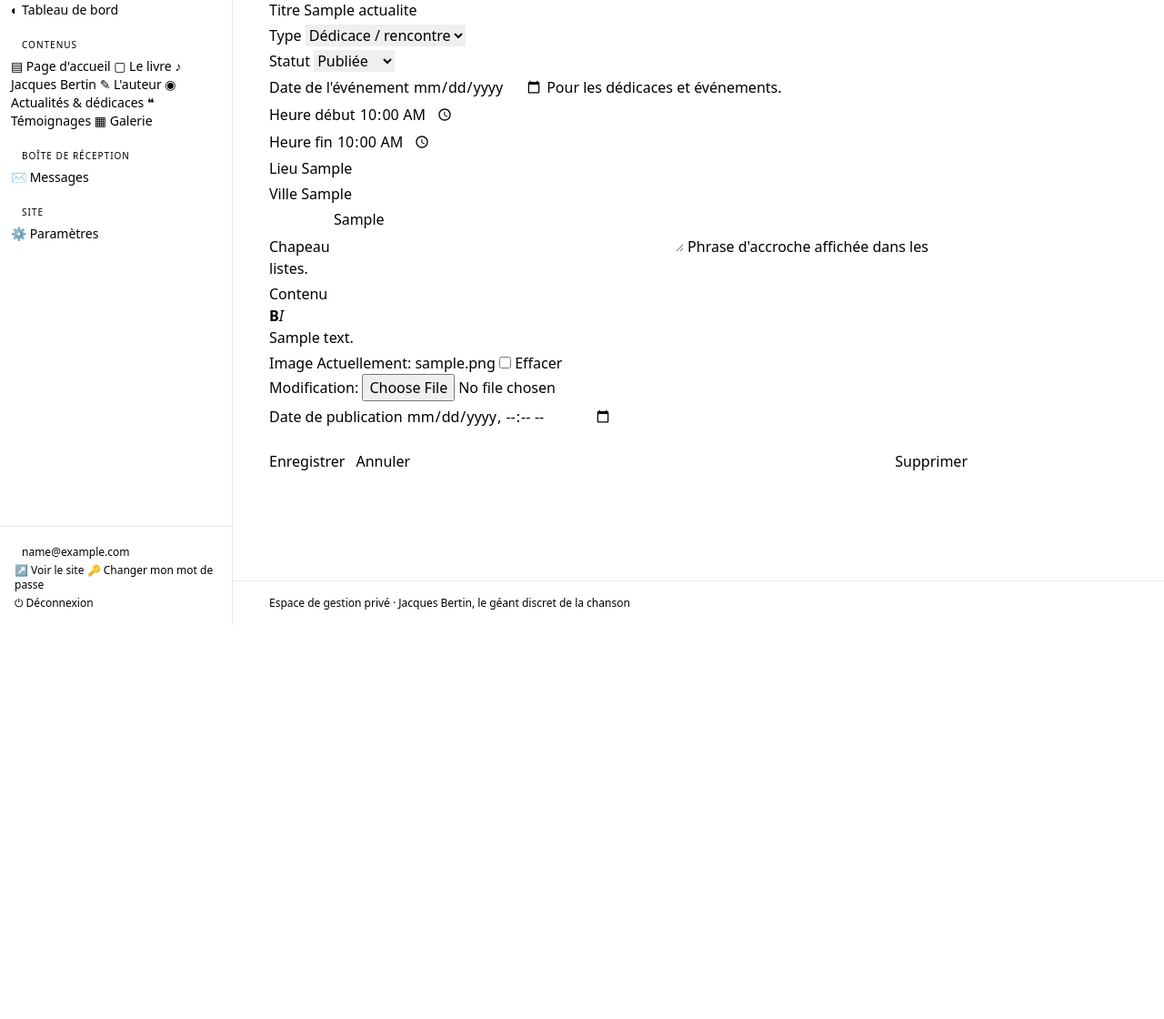
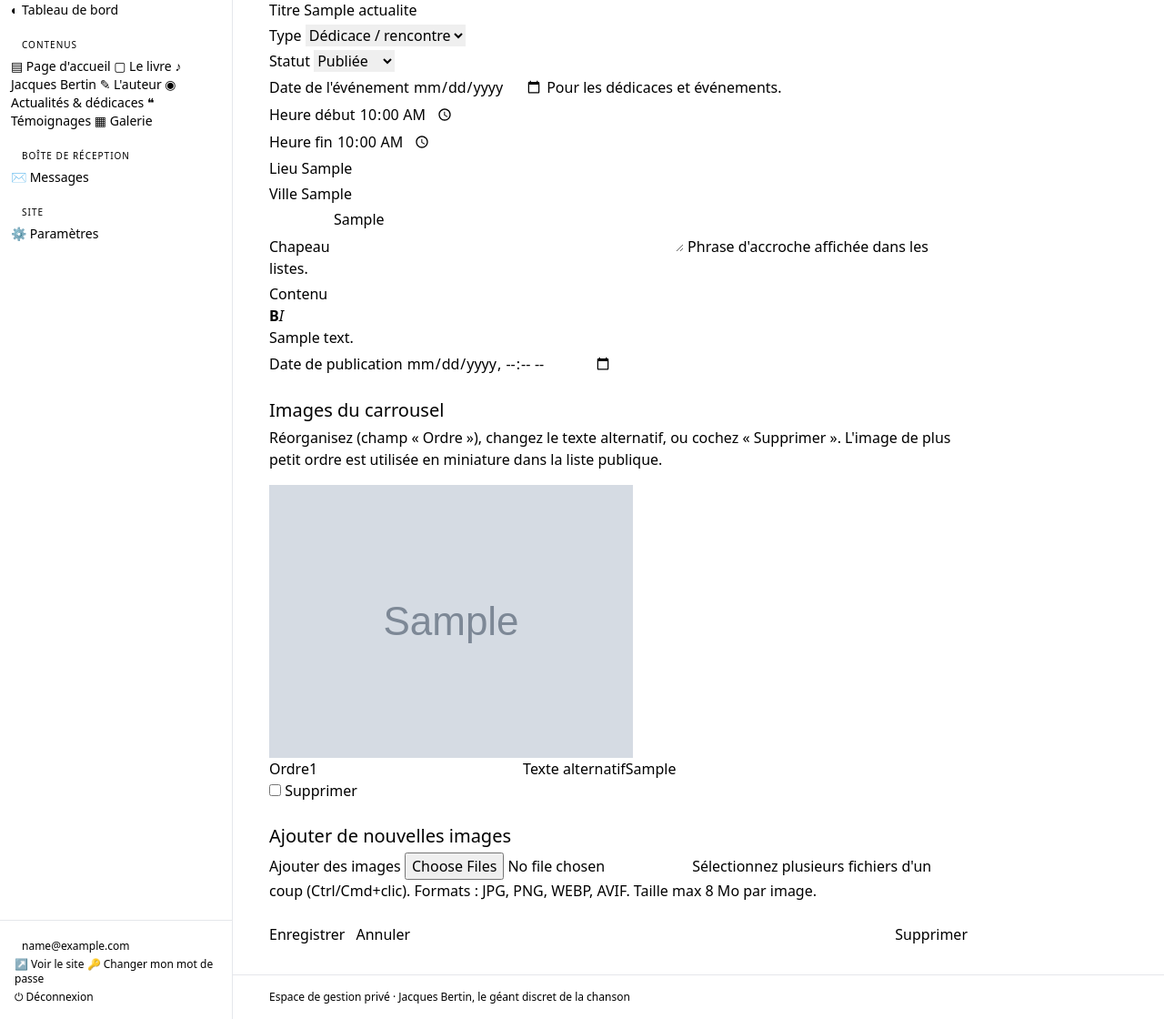
Before and after one commit to NicoWithManyO/BrunoBoulais, a Django app: page /gestion/actualites/1/ in a window 1280 px wide. Shown: the part 113-1233 px from the top of the page at 91% size. Before the commit the page ends 800 px from the top, so only its background shows below. Run offline with Django 5.2, Linux system fonts and the light colour scheme; a user stored in the database is signed in; tables that the repository leaves empty hold one stand-in row (values such as "Sample post"); grey boxes marked "Sample" are stand-in pictures; parts of the project's set-up code (start-up, migrations or seed data) failed here and were passed over; some libraries are stand-ins or nearby versions.

Commit message:
Step 5.3.A pass1 — Actualite image carousel (1-N)
Drops Actualite.image (single ImageField) in favour of a 1-N ActualiteImage
relation, paving the way for the other 3 placements in pass2.

- New abstract apps.core.models.OrderedImage (image / position / alt) +
  delete_image_file pre_delete handler reused by every subclass for file
  cleanup on cascade delete.
- apps.actualites.models.ActualiteImage subclass with FK related_name=images
  and dedicated upload path actualites/images/. pre_delete signal connected.
- Three-step migration: create table, RunPython copy of existing
  Actualite.image -> ActualiteImage(pos=0), drop the old field. Reverse path
  restores the first image into the column so the rollback stays safe.
- Public carousel partial templates/partials/carrousel.html: 1 image renders
  as a plain figure, N images render as a scroll-snap track with a hint
  line. CSS .carrousel/.carrousel__track in styles.css, prefers-reduced-motion
  aware.
- templates/actualites/detail.html includes the carousel, liste.html keeps a
  single thumbnail via a.image_principale (first image, ordered by position).
- Gestion: ActualiteImageInlineFormSet for reorder/edit/delete + a separate
  NouvellesImagesField (MultipleFileField) for batch upload of new photos.
  templates/gestion/actualites/form.html lays out existing rows with .image-row
  styles + a single multi-file <input>. EXIF strip applied on every new
  upload via the formset's _ActualiteImageForm and explicitly in the view
  for the batch field.
- seed_demo generates 2 placeholder JPEGs per dédicace and 1 per presse so
  the public carousel has something to show; respects existing rows.

```diff
--- a/apps/core/models.py
+++ b/apps/core/models.py
@@ -33,3 +33,41 @@ class SeoMixin(models.Model):
 
     class Meta:
         abstract = True
+
+
+class OrderedImage(models.Model):
+    """Abstract base for 1-N "gallery / carousel" image attached to a parent.
+
+    Concrete subclasses must declare:
+      - a `parent` ForeignKey with `related_name='images'`
+      - override `image` with a proper `upload_to=...` callable
+
+    Pair with `delete_image_file` via `pre_delete.connect(..., sender=Cls)` in
+    the subclass module to clean up files on cascade delete (handled per-class
+    because Django bulk deletes bypass Model.delete()).
+    """
+
+    position = models.PositiveSmallIntegerField(
+        "Ordre", default=0,
+        help_text="Plus le nombre est petit, plus l'image apparaît tôt."
+    )
+    alt = models.CharField(
+        "Texte alternatif", max_length=180, blank=True,
+        help_text="Décrit l'image pour les lecteurs d'écran. Laisser vide reprend le titre du parent."
+    )
+    image = models.ImageField(
+        "Image", upload_to="overridden/", validators=IMAGE_VALIDATORS,
+    )
+
+    class Meta:
+        abstract = True
+        ordering = ["position", "pk"]
+
+    def __str__(self):
+        return f"Image #{self.pk} (pos {self.position})"
+
+
+def delete_image_file(sender, instance, **kwargs):
+    """pre_delete handler that removes the underlying file from storage."""
+    if getattr(instance, "image", None):
+        instance.image.delete(save=False)
--- a/apps/core/uploads.py
+++ b/apps/core/uploads.py
@@ -33,6 +33,10 @@ def actualites_upload_to(instance, filename):
     return _slugged("actualites", filename)
 
 
+def actualites_image_upload_to(instance, filename):
+    return _slugged("actualites/images", filename)
+
+
 def portraits_upload_to(instance, filename):
     return _slugged("portraits", filename)
 
--- a/apps/gestion/forms.py
+++ b/apps/gestion/forms.py
@@ -3,8 +3,9 @@ from django import forms
 from django.core.files.uploadedfile import UploadedFile
 from django.forms import inlineformset_factory
 
-from apps.actualites.models import Actualite
+from apps.actualites.models import Actualite, ActualiteImage
 from apps.core.images import strip_exif
+from apps.core.validators import IMAGE_VALIDATORS
 from apps.galerie.models import Media
 from apps.livre.models import LienAchat, Livre
 from apps.pages.models import Accueil
@@ -44,16 +45,14 @@ class _TimeInput(forms.TimeInput):
     input_type = "time"
 
 
-class ActualiteForm(StripExifMixin, forms.ModelForm):
-    exif_fields = ["image"]
-
+class ActualiteForm(forms.ModelForm):
     class Meta:
         model = Actualite
         fields = [
             "titre", "type", "statut",
             "date_evenement", "heure_debut", "heure_fin",
             "lieu", "ville",
-            "chapo", "contenu", "image",
+            "chapo", "contenu",
             "date_publication",
         ]
         widgets = {
@@ -63,6 +62,55 @@ class ActualiteForm(StripExifMixin, forms.ModelForm):
             "date_publication": forms.DateTimeInput(attrs={"type": "datetime-local"}),
             "chapo": forms.Textarea(attrs={"rows": 2}),
         }
+
+
+class _ActualiteImageForm(StripExifMixin, forms.ModelForm):
+    """Inline form for an existing ActualiteImage: thumbnail + alt + position + delete."""
+    exif_fields = ["image"]
+
+    class Meta:
+        model = ActualiteImage
+        fields = ["image", "alt", "position"]
+
+
+ActualiteImageFormSet = inlineformset_factory(
+    Actualite, ActualiteImage,
+    form=_ActualiteImageForm,
+    extra=0,
+    can_delete=True,
+)
+
+
+class _MultiFileInput(forms.ClearableFileInput):
+    """Widget allowing <input type="file" multiple>."""
+    allow_multiple_selected = True
+
+
+class NouvellesImagesField(forms.FileField):
+    """File field accepting multiple uploads at once, validated as images.
+
+    Used as a *separate* control next to ActualiteImageFormSet: the formset
+    manages the existing rows (reorder/delete/alt), this field batches new
+    uploads in one click. Each file is run through the same IMAGE_VALIDATORS
+    as the formset's ImageField and then strip_exif at view-level.
+    """
+    widget = _MultiFileInput
+    default_validators = IMAGE_VALIDATORS
+
+    def to_python(self, data):
+        if not data:
+            return []
+        if not isinstance(data, list):
+            data = [data]
+        return [super().to_python(d) for d in data]
+
+    def validate(self, data):
+        for f in data:
+            super().validate(f)
+
+    def run_validators(self, data):
+        for f in data:
+            super().run_validators(f)
 
 
 class TemoignageForm(forms.ModelForm):
--- a/apps/gestion/views.py
+++ b/apps/gestion/views.py
@@ -27,8 +27,12 @@ def gestion_required(view_func):
 
     return wrapped
 
-from apps.actualites.models import Actualite
+from django.core.exceptions import ValidationError
+from django.db.models import Max
+
+from apps.actualites.models import Actualite, ActualiteImage
 from apps.contact.models import Message
+from apps.core.images import strip_exif
 from apps.galerie.models import Media
 from apps.livre.models import Livre
 from apps.pages.models import Accueil, Page
@@ -39,9 +43,11 @@ from apps.temoignages.models import Temoignage
 from .forms import (
     AccueilForm,
     ActualiteForm,
+    ActualiteImageFormSet,
     LienAchatFormSet,
     LivreForm,
     MediaForm,
+    NouvellesImagesField,
     ParametresForm,
     PersonneForm,
     TemoignageForm,
@@ -92,13 +98,47 @@ def actualites_liste(request):
 @gestion_required
 def actualite_form(request, pk=None):
     instance = get_object_or_404(Actualite, pk=pk) if pk is not None else None
-    form = ActualiteForm(request.POST or None, request.FILES or None, instance=instance)
-    if request.method == "POST" and form.is_valid():
+    form = ActualiteForm(request.POST or None, instance=instance)
+    image_formset = (
+        ActualiteImageFormSet(request.POST or None, request.FILES or None, instance=instance)
+        if instance is not None else None
+    )
+
+    nouvelles_field = NouvellesImagesField(
+        required=False,
+        label="Ajouter des images",
+        help_text="Sélectionnez plusieurs fichiers d'un coup (Ctrl/Cmd+clic). Formats : JPG, PNG, WEBP, AVIF. Taille max 8 Mo par image.",
+    )
+    nouvelles_files = []
+    nouvelles_errors = []
+    if request.method == "POST":
+        raw = request.FILES.getlist("nouvelles_images")
+        try:
+            nouvelles_files = nouvelles_field.clean(raw)
+        except ValidationError as e:
+            nouvelles_errors = list(e)
+
+    formset_ok = image_formset is None or image_formset.is_valid()
+    if request.method == "POST" and form.is_valid() and formset_ok and not nouvelles_errors:
         obj = form.save()
+        if image_formset is not None:
+            image_formset.save()
+        if nouvelles_files:
+            max_pos = obj.images.aggregate(Max("position"))["position__max"] or 0
+            for i, f in enumerate(nouvelles_files, start=1):
+                ActualiteImage.objects.create(
+                    actualite=obj,
+                    image=strip_exif(f),
+                    position=max_pos + i,
+                    alt="",
+                )
         messages.success(request, f"Actualité « {obj.titre} » enregistrée.")
         return redirect("gestion:actualites_liste")
     return render(request, "gestion/actualites/form.html", {
         "form": form,
+        "image_formset": image_formset,
+        "nouvelles_field": nouvelles_field,
+        "nouvelles_errors": nouvelles_errors,
         "instance": instance,
     })
 
@@ -108,8 +148,7 @@ def actualite_supprimer(request, pk):
     obj = get_object_or_404(Actualite, pk=pk)
     if request.method == "POST":
         titre = obj.titre
-        if obj.image:
-            obj.image.delete(save=False)
+        # CASCADE delete on ActualiteImage triggers pre_delete -> file cleanup.
         obj.delete()
         messages.success(request, f"Actualité « {titre} » supprimée.")
         return redirect("gestion:actualites_liste")
--- a/templates/gestion/actualites/form.html
+++ b/templates/gestion/actualites/form.html
@@ -11,9 +11,67 @@
 {% block content %}
 <form method="post" enctype="multipart/form-data" class="gform max-w-3xl">
     {% csrf_token %}
+
     <div class="panel">
         {% include "gestion/_form.html" %}
     </div>
+
+    {% if image_formset %}
+    <div class="panel mt-6">
+        <h3 class="font-display text-xl text-brown mb-1">Images du carrousel</h3>
+        <p class="helptext mb-4">Réorganisez (champ « Ordre »), changez le texte alternatif, ou cochez « Supprimer ». L'image de plus petit ordre est utilisée en miniature dans la liste publique.</p>
+
+        {{ image_formset.management_form }}
+        {% if image_formset.non_form_errors %}
+        <div class="flash flash-error mb-4">{{ image_formset.non_form_errors }}</div>
+        {% endif %}
+
+        <div class="grid gap-4">
+        {% for f in image_formset %}
+            <div class="image-row{% if f.errors %} image-row--error{% endif %}">
+                {% for hidden in f.hidden_fields %}{{ hidden }}{% endfor %}
+                {% if f.instance.image %}
+                <div class="image-row__thumb">
+                    <img src="{{ f.instance.image.url }}" alt="{{ f.instance.alt }}">
+                </div>
+                {% endif %}
+                <div class="image-row__fields">
+                    <label class="!mt-0">Ordre</label>{{ f.position }}
+                    <label>Texte alternatif</label>{{ f.alt }}
+                    {% if f.image.errors %}<div class="errorlist">{{ f.image.errors }}</div>{% endif %}
+                    {% if f.position.errors %}<div class="errorlist">{{ f.position.errors }}</div>{% endif %}
+                </div>
+                <div class="image-row__delete">
+                    {% if f.DELETE %}
+                    <label class="form-check !mt-0">
+                        {{ f.DELETE }}
+                        <span>Supprimer</span>
+                    </label>
+                    {% endif %}
+                </div>
+            </div>
+        {% empty %}
+            <p class="font-serif italic text-ink/60">Aucune image pour le moment. Ajoutez-en ci-dessous.</p>
+        {% endfor %}
+        </div>
+    </div>
+    {% endif %}
+
+    <div class="panel mt-6">
+        <h3 class="font-display text-xl text-brown mb-1">
+            {% if instance %}Ajouter de nouvelles images{% else %}Images du carrousel{% endif %}
+        </h3>
+        {% if nouvelles_errors %}
+        <ul class="errorlist mb-2">{% for e in nouvelles_errors %}<li>{{ e }}</li>{% endfor %}</ul>
+        {% endif %}
+        <label for="id_nouvelles_images">{{ nouvelles_field.label }}</label>
+        <input type="file" name="nouvelles_images" id="id_nouvelles_images" multiple accept="image/*">
+        <span class="helptext">{{ nouvelles_field.help_text }}</span>
+        {% if not instance %}
+        <p class="helptext mt-3 italic">Astuce : créez d'abord l'actualité sans images si vous préférez les ajouter une par une plus tard.</p>
+        {% endif %}
+    </div>
+
     <div class="mt-6 flex items-center gap-3">
         <button type="submit" class="btn btn-primary">{% if instance %}Enregistrer{% else %}Créer l'actualité{% endif %}</button>
         <a href="{% url 'gestion:actualites_liste' %}" class="btn-sm btn-ghost">Annuler</a>
```
Also changed, not shown: apps/actualites/models.py (+23 -6 lines), apps/core/management/commands/seed_demo.py (+48 -2 lines), templates/actualites/detail.html (+7 -6 lines), templates/actualites/liste.html (+5 -3 lines), templates/partials/carrousel.html (added, +38 -0 lines), theme/static_src/src/styles.css (+99 -0 lines), apps/actualites/migrations/0004_actualiteimage_create.py (added), apps/actualites/migrations/0005_actualiteimage_data.py (added), apps/actualites/migrations/0006_actualite_drop_image.py (added).
